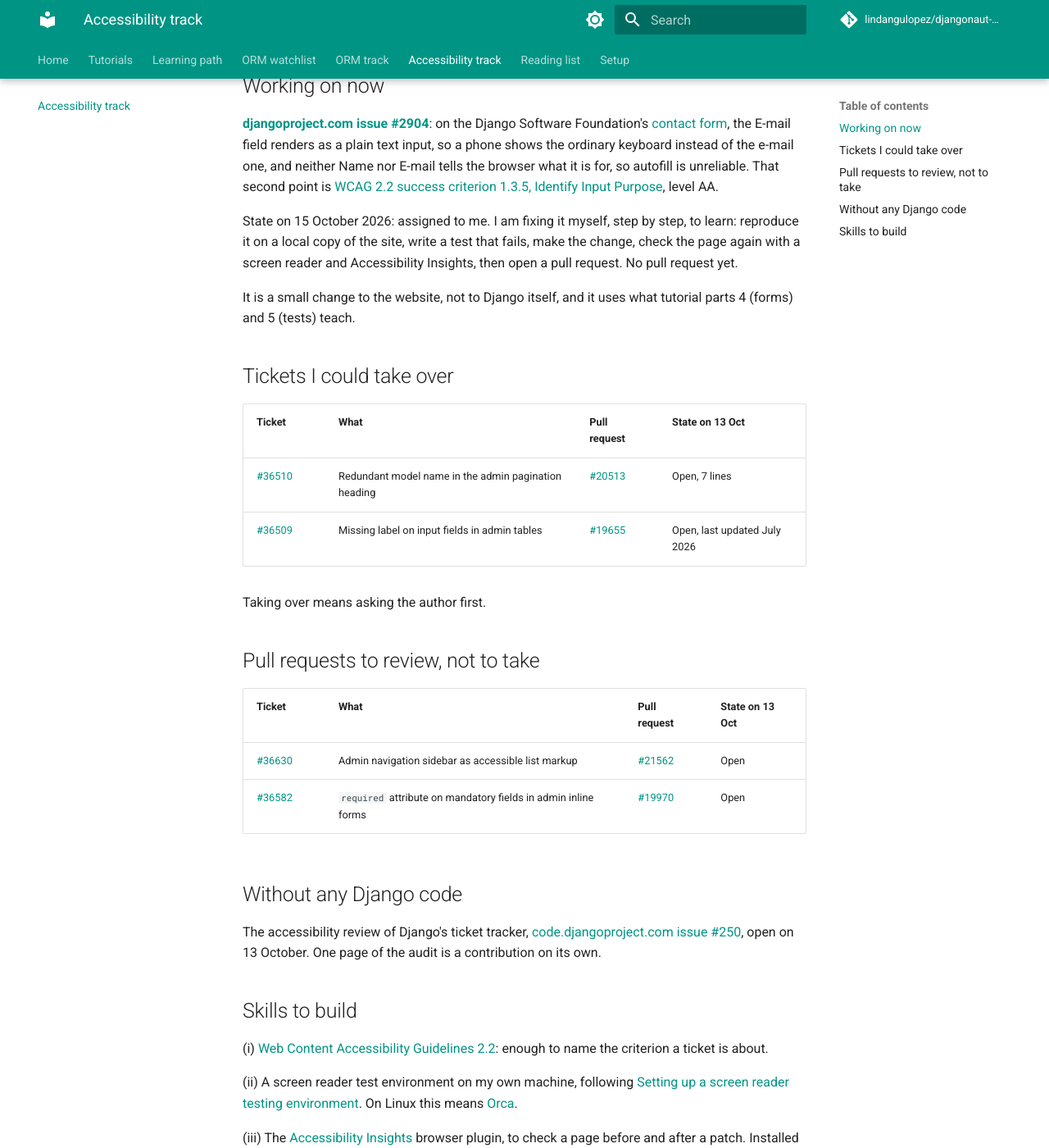
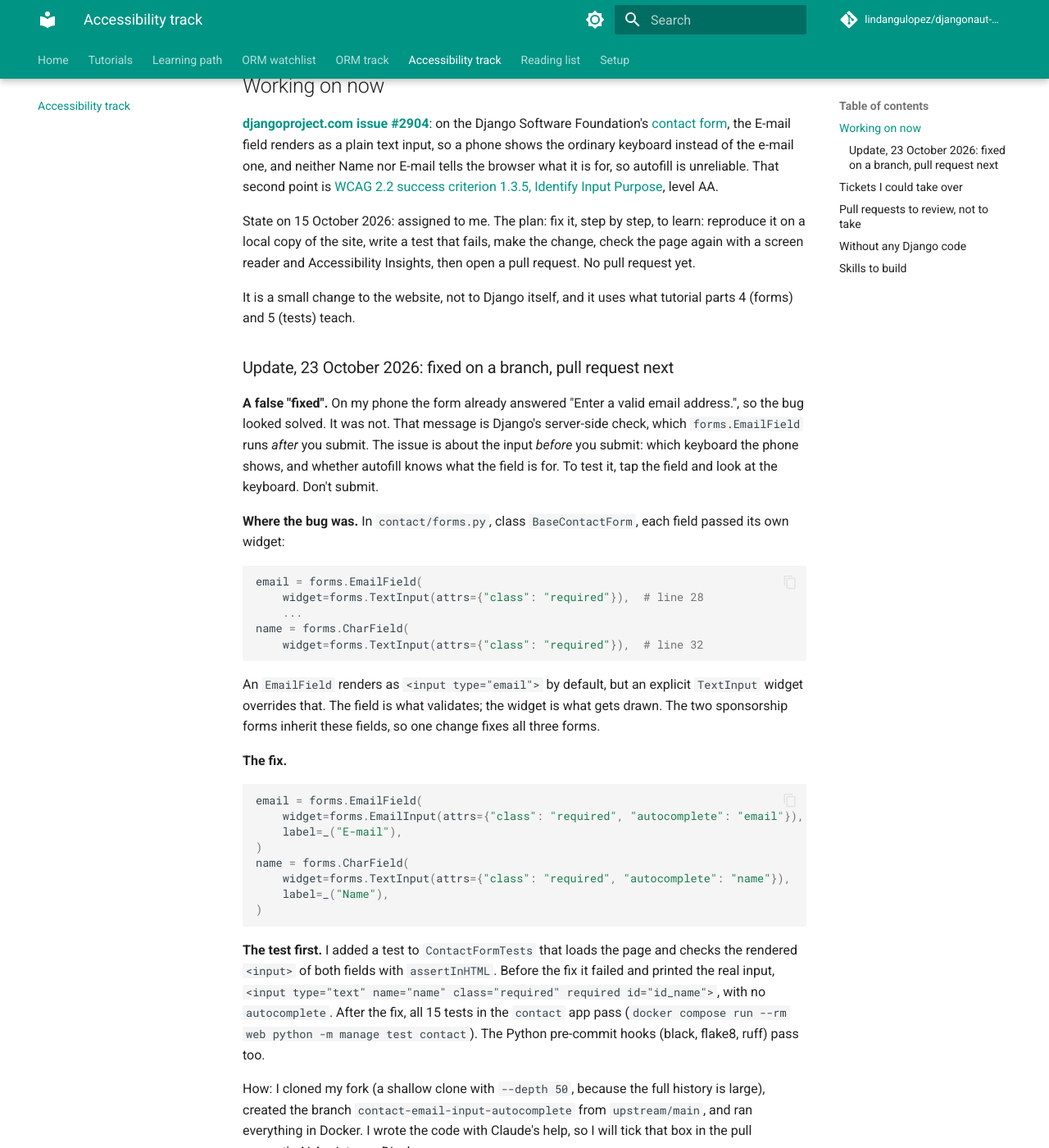
Before and after one commit to lindangulopez/djangonaut-session7, an MkDocs documentation site: the page built from docs/accessibility-track.md, in a window 1280 px wide and 1400 px high, scrolled down 257 px. Shown: the whole window at 82% size. Built offline with MkDocs 1.6.1 and Material for MkDocs 9.7.7, drawn with Linux system fonts in a browser that asks for light colours; comment, search, counter and statistics services are not loaded; some of the changed text lies outside the part shown.

Commit message:
Accessibility track: #2904 fixed on a branch, with the test and the phone-test lesson
Co-Authored-By: Claude Opus 5.5 <noreply@anthropic.com>

````diff
--- a/docs/accessibility-track.md
+++ b/docs/accessibility-track.md
@@ -6,9 +6,44 @@ Accessibility is my team's project in this session. These are the tickets and pu
 
 **[djangoproject.com issue #2904](https://github.com/django/djangoproject.com/issues/2904)**: on the Django Software Foundation's [contact form](https://www.djangoproject.com/contact/foundation/), the E-mail field renders as a plain text input, so a phone shows the ordinary keyboard instead of the e-mail one, and neither Name nor E-mail tells the browser what it is for, so autofill is unreliable. That second point is [WCAG 2.2 success criterion 1.3.5, Identify Input Purpose](https://www.w3.org/WAI/WCAG22/Understanding/identify-input-purpose.html), level AA.
 
-State on 15 October 2026: assigned to me. I am fixing it myself, step by step, to learn: reproduce it on a local copy of the site, write a test that fails, make the change, check the page again with a screen reader and Accessibility Insights, then open a pull request. No pull request yet.
+State on 15 October 2026: assigned to me. The plan: fix it, step by step, to learn: reproduce it on a local copy of the site, write a test that fails, make the change, check the page again with a screen reader and Accessibility Insights, then open a pull request. No pull request yet.
 
 It is a small change to the website, not to Django itself, and it uses what tutorial parts 4 (forms) and 5 (tests) teach.
+
+### Update, 23 October 2026: fixed on a branch, pull request next
+
+**A false "fixed".** On my phone the form already answered "Enter a valid email address.", so the bug looked solved. It was not. That message is Django's server-side check, which `forms.EmailField` runs *after* you submit. The issue is about the input *before* you submit: which keyboard the phone shows, and whether autofill knows what the field is for. To test it, tap the field and look at the keyboard. Don't submit.
+
+**Where the bug was.** In `contact/forms.py`, class `BaseContactForm`, each field passed its own widget:
+
+```python
+email = forms.EmailField(
+    widget=forms.TextInput(attrs={"class": "required"}),  # line 28
+    ...
+name = forms.CharField(
+    widget=forms.TextInput(attrs={"class": "required"}),  # line 32
+```
+
+An `EmailField` renders as `<input type="email">` by default, but an explicit `TextInput` widget overrides that. The field is what validates; the widget is what gets drawn. The two sponsorship forms inherit these fields, so one change fixes all three forms.
+
+**The fix.**
+
+```python
+email = forms.EmailField(
+    widget=forms.EmailInput(attrs={"class": "required", "autocomplete": "email"}),
+    label=_("E-mail"),
+)
+name = forms.CharField(
+    widget=forms.TextInput(attrs={"class": "required", "autocomplete": "name"}),
+    label=_("Name"),
+)
+```
+
+**The test first.** I added a test to `ContactFormTests` that loads the page and checks the rendered `<input>` of both fields with `assertInHTML`. Before the fix it failed and printed the real input, `<input type="text" name="name" class="required" required id="id_name">`, with no `autocomplete`. After the fix, all 15 tests in the `contact` app pass (`docker compose run --rm web python -m manage test contact`). The Python pre-commit hooks (black, flake8, ruff) pass too.
+
+How: I cloned my fork (a shallow clone with `--depth 50`, because the full history is large), created the branch `contact-email-input-autocomplete` from `upstream/main`, and ran everything in Docker. I wrote the code with Claude's help, so I will tick that box in the pull request's AI Assistance Disclosure.
+
+Next: check the page in the browser with the phone emulator, Accessibility Insights and Orca, then open the pull request.
 
 ## Tickets I could take over
 
````
Also changed, not shown: docs/index.md (+1 -0 lines).
